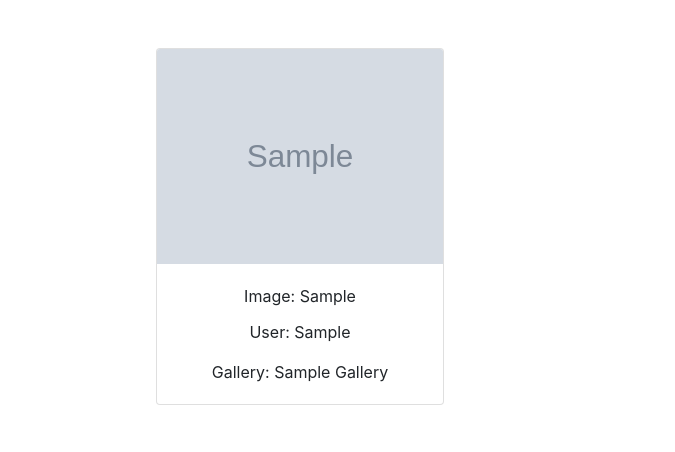
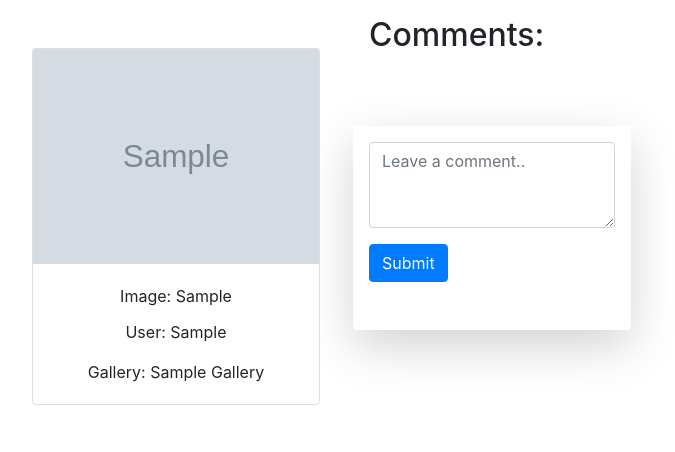
Before and after one commit to MilanBan/IMGUR, a PHP site: template views/image/show.php in a window 1280 px wide. Shown: the part 56-508 px from the top of the page, without its empty margins (340-1015 px from the left). Run offline with PHP 8.4, Linux system fonts and the light colour scheme; the template is opened without the code that fills it: most values are stand-ins (such as "Sample title", 1, 10 or a date in 2020); grey boxes marked "Sample" are stand-in pictures; data that the repository does not hold is empty.

Commit message:
Implemented show & created comment for gallery & images

```diff
--- a/controllers/Controller.php
+++ b/controllers/Controller.php
@@ -20,4 +20,9 @@ class Controller
     {
         header("Location: http://localhost:8080/$url");
     }
+
+    public function refresh()
+    {
+        header('Location: '.$_SERVER['HTTP_REFERER']);
+    }
 }
--- a/controllers/ImageController.php
+++ b/controllers/ImageController.php
@@ -2,6 +2,7 @@
 
 namespace app\controllers;
 
+use app\models\CommentModel;
 use app\models\GalleryModel;
 use app\models\Helper;
 use app\models\ImageModel;
@@ -15,6 +16,7 @@ class ImageController extends Controller
     private UserModel $userM;
     private GalleryModel $galleryM;
     private ModeratorLogModel $moderatorLogM;
+    private CommentModel $commentM;
 
     public function __construct()
     {
@@ -22,6 +24,7 @@ class ImageController extends Controller
         $this->userM = new UserModel();
         $this->galleryM = new GalleryModel();
         $this->moderatorLogM = new ModeratorLogModel();
+        $this->commentM = new CommentModel();
 
     }
 
@@ -30,8 +33,9 @@ class ImageController extends Controller
         $image = $this->imageM->getImage(['slug',$slug]);
         $user = $this->userM->getUser(['id', $image->user_id]);
         $gallery = $this->galleryM->getGalleryByImage($image->id);
+        $comments = $this->commentM->getAll(['image_id', $image->id]);
 
-        $this->renderView('image/show', ['image' => $image, 'user' => $user, 'gallery' => $gallery]);
+        $this->renderView('image/show', ['image' => $image, 'user' => $user, 'gallery' => $gallery, 'comments'=> $comments]);
     }
 
     public function edit($slug)
--- a/routes/web.php
+++ b/routes/web.php
@@ -35,4 +35,7 @@ $router->post('/imgur/galleries/{$slug}/update', '\app\controllers\GalleryContro
 $router->get('/imgur/galleries/{$slug}', '\app\controllers\GalleryController@show');
 $router->post('/imgur/galleries/{$id}', '\app\controllers\GalleryController@delete');
 
+// Comment
+$router->post('/imgur/comments', '\app\controllers\CommentController@store');
+
 $router->run();
--- a/views/gallery/show.php
+++ b/views/gallery/show.php
@@ -52,3 +52,6 @@ use app\models\Session;
 <div class="row justify-content-center">
     <?php require __DIR__ . '/../includes/pagination.php'; ?>
 </div>
+<div class="row justify-content-center">
+    <?php require __DIR__.'/../includes/comments.php'; ?>
+</div>
--- a/views/image/show.php
+++ b/views/image/show.php
@@ -2,7 +2,6 @@
 use app\models\Session;
 ?>
 <div class="row justify-content-md-center">
-
     <div class="card m-5" style="width: 18rem;">
         <img class="card-img-top" src="<?= $data['image']->file_name ?>" alt="Card image cap">
         <div class="card-body text-center">
@@ -28,5 +27,7 @@ use app\models\Session;
             <?php endif; ?>
         </div>
     </div>
-
+    <div class="row justify-content-center">
+        <?php require __DIR__.'/../includes/comments.php'; ?>
     </div>
+</div>
--- /dev/null
+++ b/views/includes/comments.php
@@ -0,0 +1,33 @@
+
+<div class="d-flex flex-wrap justify-content-start">
+    <div class="flex-column">
+        <div class="flex-column p-3 mb-5"><h2>Comments:</h2></div>
+        <?php if (isset($data['comments'])) : ?>
+            <?php foreach ($data['comments'] as $comment) : ?>
+                <div class="d-flex shadow-lg p-3 mb-5 bg-body rounded">
+                    <div class="d-flex flex-column bd-highlight mb-3">
+                        <h5 class="p-3"><?= ucwords($comment->username) ?></h5>
+                        <p class="m-3"><?= $comment->comment ?></p>
+                    </div>
+                </div>
+            <?php endforeach; ?>
+        <?php endif; ?>
+        <form method="post" action=" <?= ($data['image']->id) ? '../../comments' : '../comments' ?>">
+            <?php if ($data['image']->id) : ?>
+                <input type="hidden" name="image_id" value="<?= $data['image']->id ?>">
+            <?php else: ?>
+                <input type="hidden" name="gallery_id" value="<?= $data['gallery']->id ?>">
+            <?php endif; ?>
+            <div class="d-flex shadow-lg p-3 mb-5 bg-body rounded">
+                <div class="d-flex flex-column bd-highlight mb-3">
+                    <div class="form-group mb-3">
+                        <textarea class="form-control" name="comment" id="exampleFormControlTextarea1" rows="3" placeholder="Leave a comment.."></textarea>
+                    </div>
+                    <div class="form-group mb-3">
+                        <button type="submit" class="btn btn-primary">Submit</button>
+                    </div>
+                </div>
+            </div>
+        </form>
+    </div>
+</div>
```
Also changed, not shown: controllers/CommentController.php (added, +32 -0 lines), controllers/GalleryController.php (+9 -1 lines), models/CommentModel.php (added, +36 -0 lines), sqlquery.sql (renamed from sqlqury.sql). Lines whose indentation alone changed are shown as unchanged.
